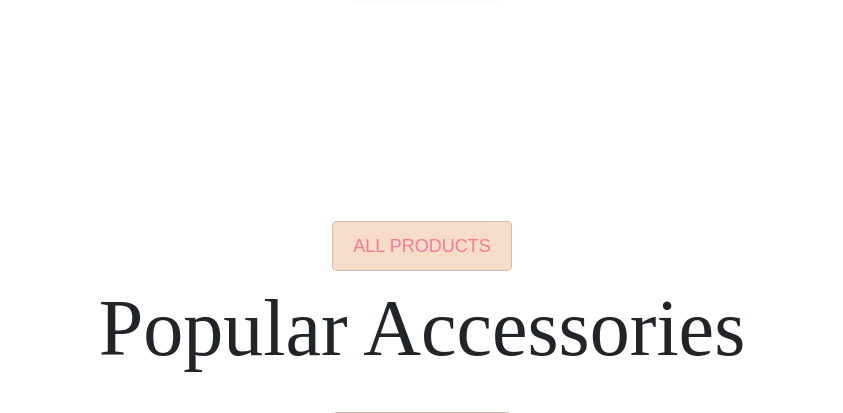
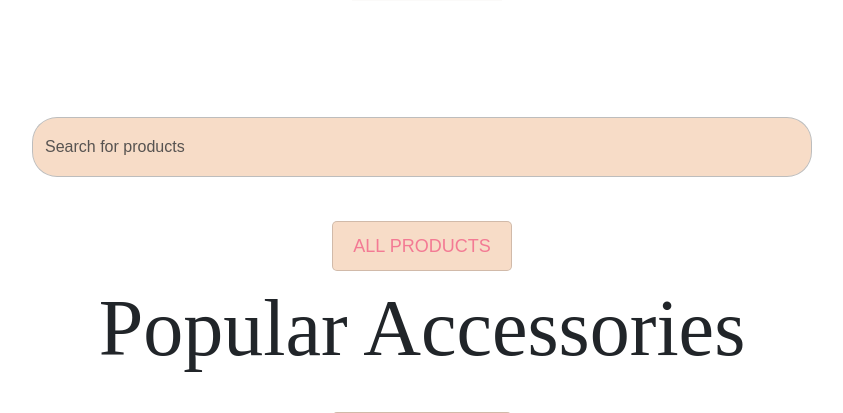
Before and after one commit to Ingahni/misticshop, a Django app: page / in a window 1280 px wide. Shown: the part 93-506 px from the top of the page, without its empty margins (218-1061 px from the left). Run offline with Django 5.2, Linux system fonts and the light colour scheme; data that the repository does not hold is empty; some libraries are stand-ins or nearby versions; some web fonts are replaced.

Commit message:
edit redesigne form

```diff
--- a/elit/main/static/css/base.css
+++ b/elit/main/static/css/base.css
@@ -99,6 +99,38 @@ h5 {
 .home-title {
     margin-top: 210px;
     margin-bottom: 50px;
+}
+
+.home-search {
+    display: flex;
+    position: absolute;
+    align-items: center;
+    justify-content: center;
+    width: 100%;
+    max-width: 1300px;
+    top: 30%;
+    left: 50%;
+    transform: translate(-50%, -50%);
+
+}
+
+.form-control {
+    display: flex;
+    align-items: center;
+    justify-content: center;
+    /* position: absolute; */
+
+    width: 780px;
+    height: 60px;
+    border: 1px solid #00000042;
+    border-radius: 25px;
+    background-color: #f7dcc7;
+    transition: all 0.6s ease;
+}
+
+.placeholder {
+    color: #00000042;
+    font-size: 20px;
 }
 
 /* Карточки товаров и логотипы */
--- a/elit/main/templates/main/index/index.html
+++ b/elit/main/templates/main/index/index.html
@@ -5,10 +5,15 @@
 
 {% block content %}
     <section class="home d-flex flex-column">
+        <div class="home-search d-flex flex-column align-items-center:">
+            <form><input type="search" class="form-control" placeholder="Search for products"></form>
+        </div>
         <div class="home-title d-flex flex-column align-items-center">
             <a href="#" class="home-btn mt-4">ALL PRODUCTS</a>
         </div>
+
         <div class="home-recomendation">
+
             <div class="rec-title mb-4">
                 <h3><span>Popular Accessories</span></h3>
             </div>
```
